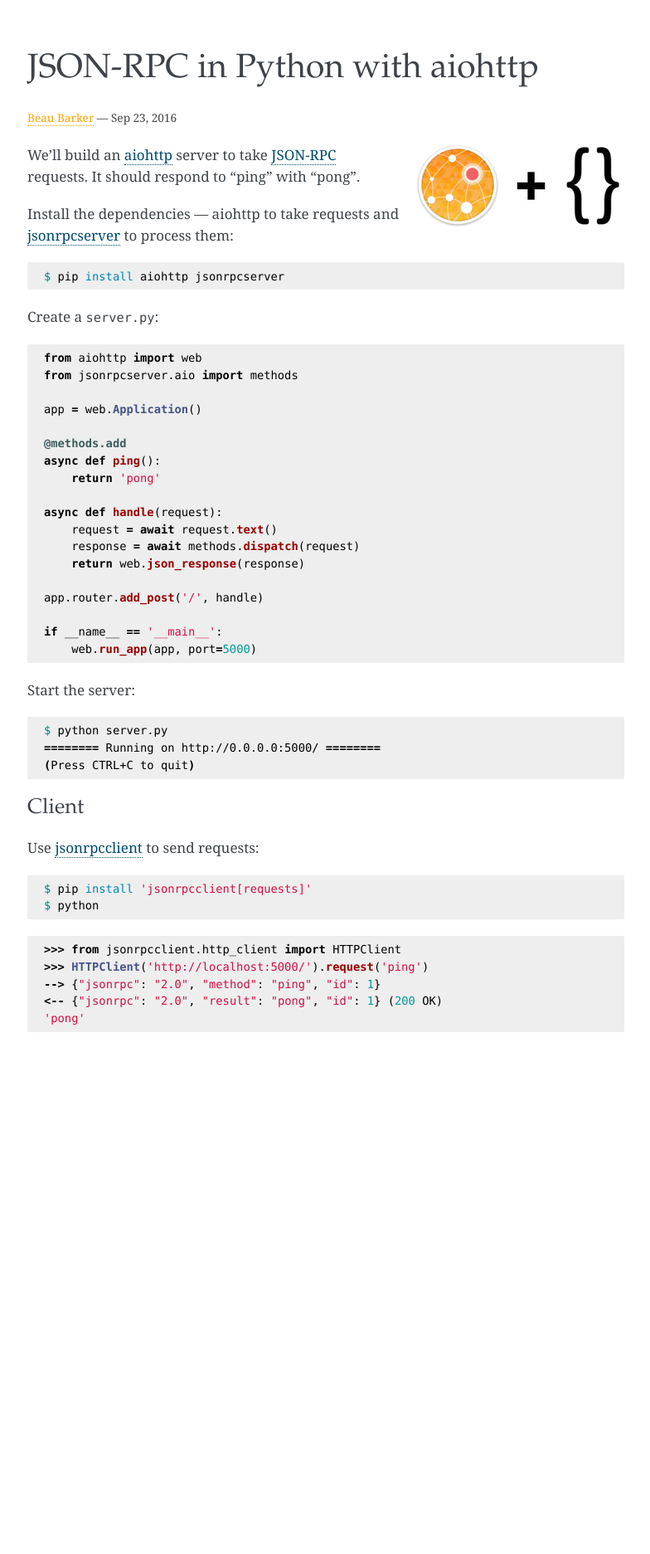
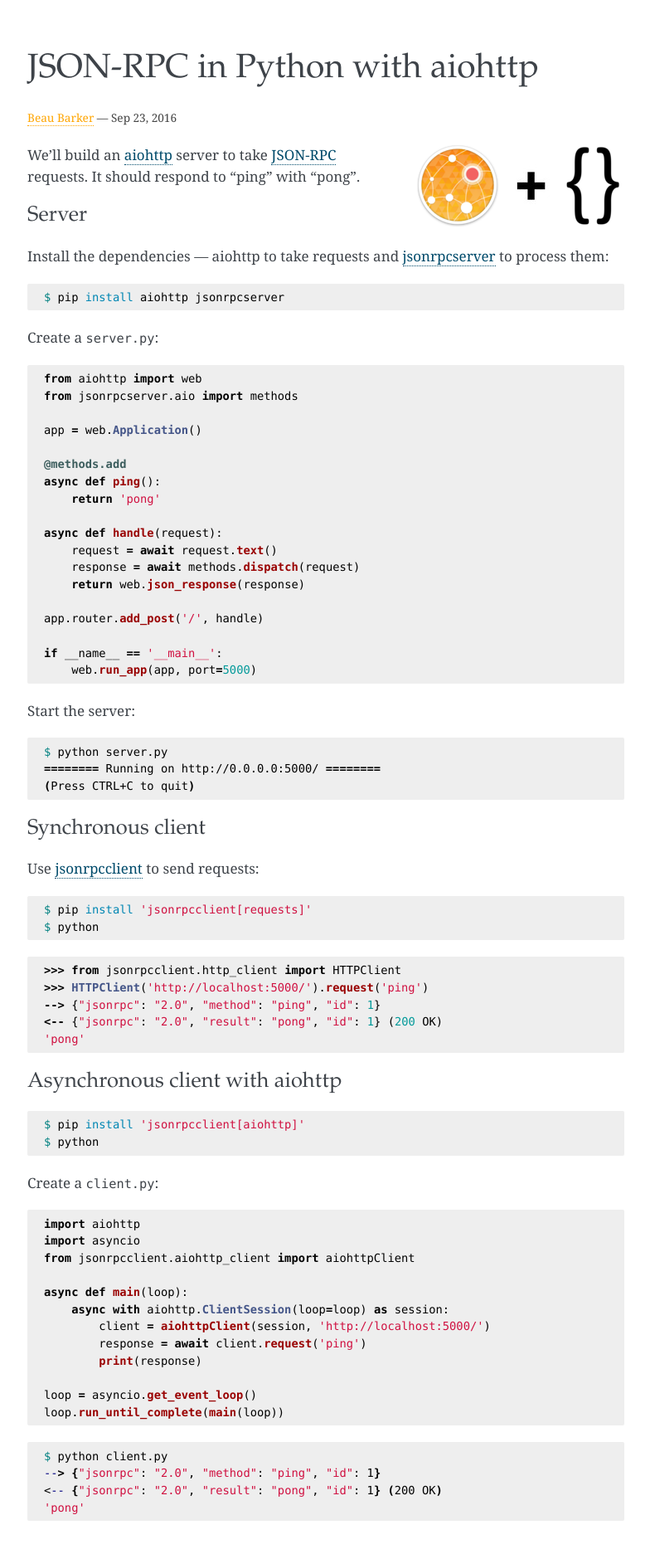
Before and after one commit to explodinglabs/explodinglabs.github.io, a Jekyll site: the page built from _jsonrpc/aiohttp.markdown, in a window 1280 px wide. Shown: the whole page at 83% size, without its empty margins (247-1031 px from the left). Built offline with Jekyll 4.4.1, drawn with Linux system fonts in a browser that asks for light colours; comment, search, counter and statistics services are not loaded; before the commit the page ends 1284 px from its top, so only the background shows below that.

Commit message:
Add aiohttp client to aiohttp doc

````diff
--- a/_jsonrpc/aiohttp.markdown
+++ b/_jsonrpc/aiohttp.markdown
@@ -15,6 +15,8 @@ We'll build an [aiohttp](http://aiohttp.readthedocs.io/) server to take
 [JSON-RPC](http://www.jsonrpc.org/) requests. It should respond to "ping" with
 "pong".
 
+Server
+======
 Install the dependencies — aiohttp to take requests and
 [jsonrpcserver](http://jsonrpcserver.readthedocs.io/) to process them:
 
@@ -51,8 +53,8 @@ $ python server.py
 (Press CTRL+C to quit)
 ```
 
-Client
-======
+Synchronous client
+==================
 Use [jsonrpcclient](http://jsonrpcclient.readthedocs.io/) to send requests:
 
 ```sh
@@ -66,3 +68,32 @@ $ python
 <-- {"jsonrpc": "2.0", "result": "pong", "id": 1} (200 OK)
 'pong'
 ```
+
+Asynchronous client with aiohttp
+================================
+```sh
+$ pip install 'jsonrpcclient[aiohttp]'
+$ python
+```
+Create a `client.py`:
+
+```python
+import aiohttp
+import asyncio
+from jsonrpcclient.aiohttp_client import aiohttpClient
+
+async def main(loop):
+    async with aiohttp.ClientSession(loop=loop) as session:
+        client = aiohttpClient(session, 'http://localhost:5000/')
+        response = await client.request('ping')
+        print(response)
+
+loop = asyncio.get_event_loop()
+loop.run_until_complete(main(loop))
+```
+```sh
+$ python client.py
+--> {"jsonrpc": "2.0", "method": "ping", "id": 1}
+<-- {"jsonrpc": "2.0", "result": "pong", "id": 1} (200 OK)
+'pong'
+```
````
